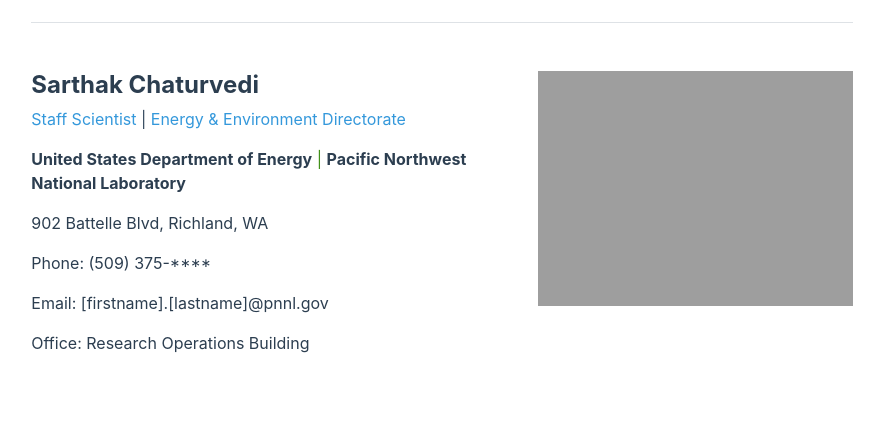
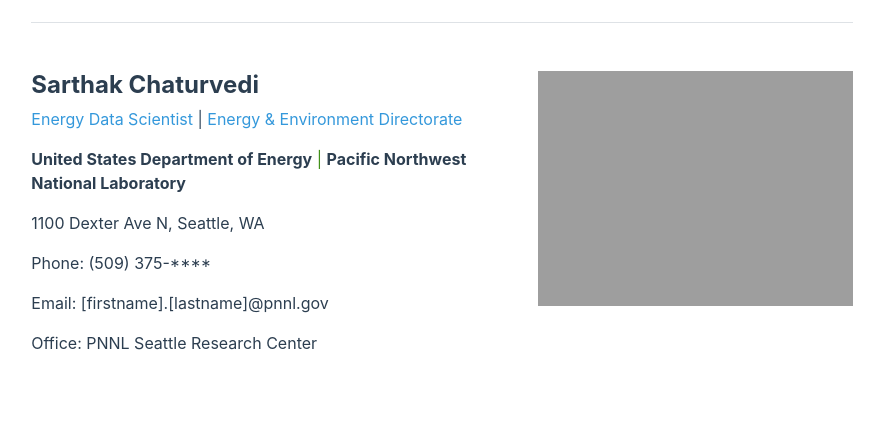
Before and after one commit to sarthakchat/sarthakchat.github.io, a Jekyll site: the page built from contact.md, in a window 1280 px wide. Shown: the part 201-643 px from the top of the page, without its empty margins (198-1082 px from the left). Built offline with Jekyll 4.4.1, drawn with Linux system fonts in a browser that asks for light colours.

Commit message:
Update settings.yml

```diff
--- a/_data/settings.yml
+++ b/_data/settings.yml
@@ -82,4 +82,4 @@ social:
 - {icon: 'linkedin', link: 'https://www.linkedin.com/in/sarthak-chaturvedi/'}
 
 contacts:
-- {name: '<span style="color: #2C3E50;">Sarthak Chaturvedi</span>', title: '<span style="color: #3498DB;">Staff Scientist</span>', department: '<span style="color: #3498DB;">Energy & Environment Directorate</span>', company: '<span style="color: #2C3E50;"><b>United States Department of Energy</b></span>', institution: '<span style="color: #2C3E50;"><b>Pacific Northwest National Laboratory</b></span>', institution_address: '<span style="color: #2C3E50;">902 Battelle Blvd, Richland, WA</span>', phone: '<span style="color: #2C3E50;">(509) 375-2594</span>', email: '<span style="color: #2C3E50;">[firstname].[lastname]@pnnl.gov</span>', office: '<span style="color: #2C3E50;">Research Operations Building</span>', image: 'assets/img/contact.jpg'}
+- {name: '<span style="color: #2C3E50;">Sarthak Chaturvedi</span>', title: '<span style="color: #3498DB;">Energy Data Scientist</span>', department: '<span style="color: #3498DB;">Energy & Environment Directorate</span>', company: '<span style="color: #2C3E50;"><b>United States Department of Energy</b></span>', institution: '<span style="color: #2C3E50;"><b>Pacific Northwest National Laboratory</b></span>', institution_address: '<span style="color: #2C3E50;">1100 Dexter Ave N, Seattle, WA</span>', phone: '<span style="color: #2C3E50;">(509) 375-2594</span>', email: '<span style="color: #2C3E50;">[firstname].[lastname]@pnnl.gov</span>', office: '<span style="color: #2C3E50;">PNNL Seattle Research Center</span>', image: 'assets/img/contact.jpg'}
```
